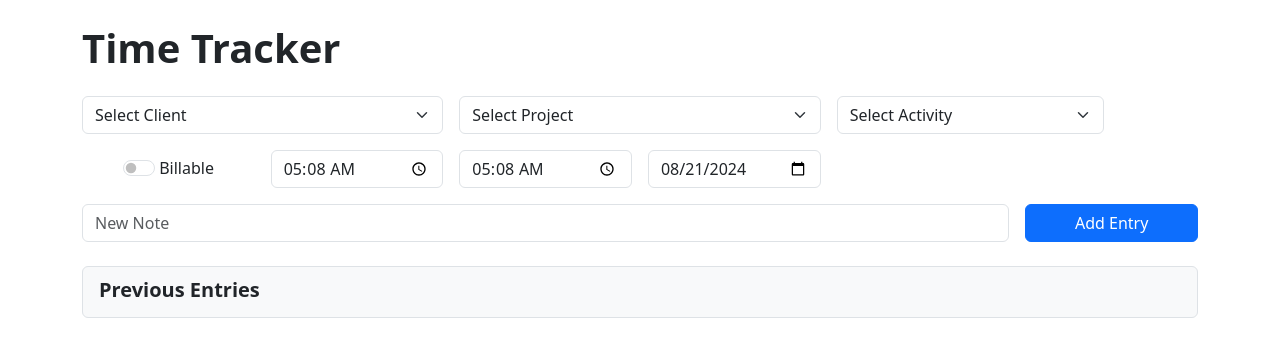
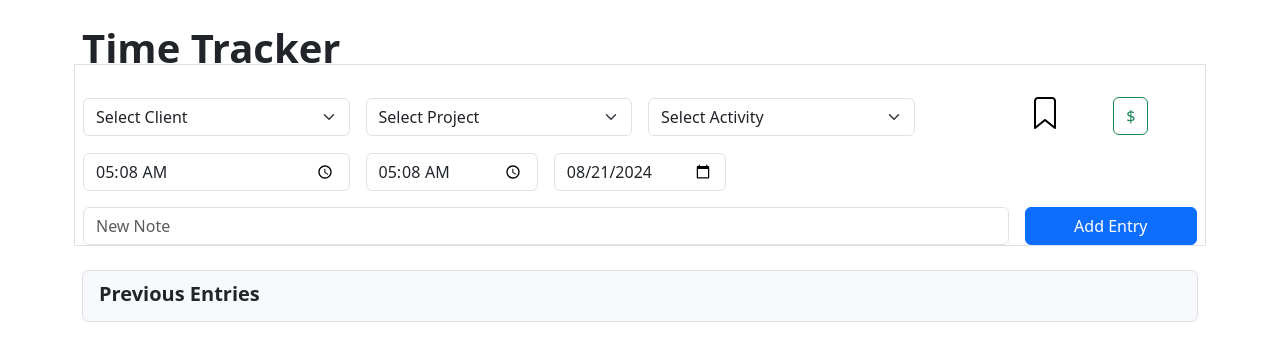
Before and after one commit to hello-dg/Time-Tracking, a Flask app: page / in a window 1280 px wide. Shown: the top 361 px of the page. Run offline with Flask 3, Linux system fonts and the light colour scheme; data that the repository does not hold is empty.

Commit message:
Change billable toggle to button for better UX

```diff
--- a/static/js/script.js
+++ b/static/js/script.js
@@ -7,7 +7,7 @@ document.addEventListener('DOMContentLoaded', function () {
 
     function clearTags() {
         tagList.innerHTML = '';
-        tagSelector.style.display = 'none';
+        tagSelector.style.display = 'block';
         tagRequiredError.style.display = 'none';
     }
 
--- a/templates/index.html
+++ b/templates/index.html
@@ -13,7 +13,7 @@
         <h1 class="fw-bold">Time Tracker</h1>
 
 <!--ADD TASK-->
-        <form class="row g-3 align-items-center" method="POST" action="{{ url_for('add_task') }}" id="time-entry-form">
+        <form class="row g-3 align-items-center border" method="POST" action="{{ url_for('add_task') }}" id="time-entry-form">
             <div class="col-12">
             {% with messages = get_flashed_messages(with_categories=True) %}
                 {% if messages %}
@@ -29,7 +29,8 @@
                 {% endif %}
             {% endwith %}
             </div>
-            <div class="col-4">
+
+            <div class="col-3">
                 <select class="form-select" aria-label="Client Select" id="client" name="client" required>
                     <option disabled selected value="Select Client">Select Client</option>
                     {% for client in clients %}
@@ -37,7 +38,7 @@
                     {% endfor %}
                 </select>
             </div>
-            <div class="col-4">
+            <div class="col-3">
                 <select class="form-select" aria-label="Client Select" id="project" name="project">
                     <option disabled selected>Select Project</option>
                     {% for project in projects %}
@@ -53,8 +54,8 @@
                     {% endfor %}
                 </select>
             </div>
-
-            <div class="form-group col-1 text-center" id="tagSelector" style="display: none;">
+            <div class="container mt-3 col-1 d-flex justify-content-around">
+                <div class="form-group text-center" id="tagSelector" style="display: none;">
                     <div class="dropdown">
                         <img src="{{ url_for('static', filename='icons/tag_not_selected_64.png') }}"
                              class="dropdown-toggle"
@@ -67,19 +68,21 @@
                         <div class="dropdown-menu form-check" aria-labelledby="tagDropdown" id="tagChecks">
                             <!--JAVASCRIPT TO HANDLE TAG OPTIONS-->
                         </div>
-
                     </div>
                     <div id="tagRequiredError" class="text-danger" style="display: none;">Please select at least one tag.</div>
                 </div>
 
 
+                <div class="form-check form-switch d-flex justify-content-center">
+                    &nbsp&nbsp&nbsp
+<!--                    <input class="form-check-input fs-5" type="checkbox" role="switch" id="billable" name="billable">-->
+<!--                    <label class="form-check-label fs-5">&nbsp$</label>-->
+                    <input type="checkbox" class="btn-check" name="billable" id="billable" autocomplete="off">
+                    <label class="btn btn-outline-success" for="billable">$</label>
+                </div>
+            </div>
 
-            <div class="col-2 form-check form-switch d-flex justify-content-center">
-                &nbsp&nbsp
-                <input class="form-check-input" type="checkbox" role="switch" id="billable" name="billable">
-                <label class="form-check-label">&nbspBillable</label>
-            </div>
-            <div class="col-2">
+            <div class="col-3">
                 <input type="time" class="form-control" id="start_time" name="start_time" value="{{ time }}" required>
             </div>
                         <div class="col-2">
```
Lines whose indentation alone changed are shown as unchanged.
